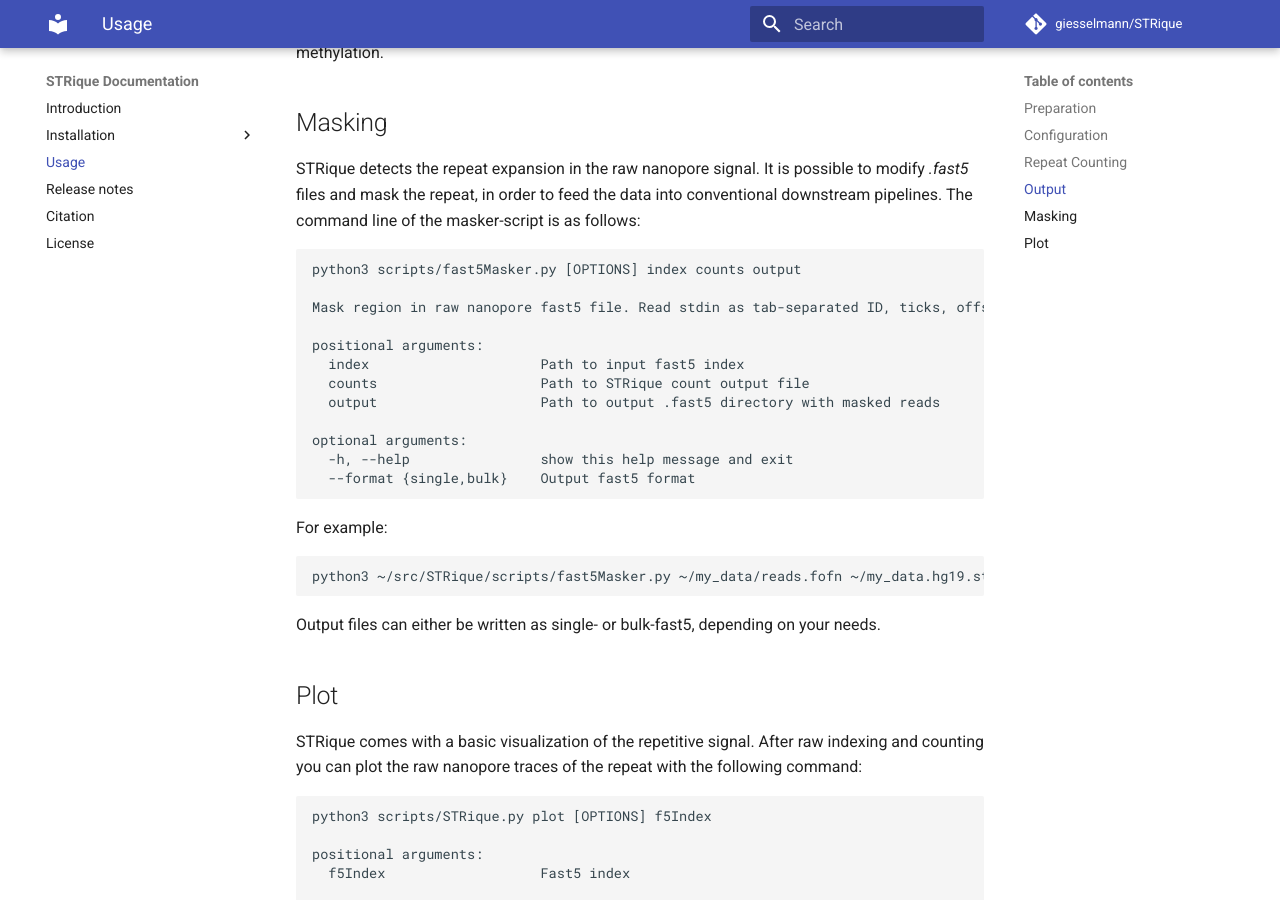
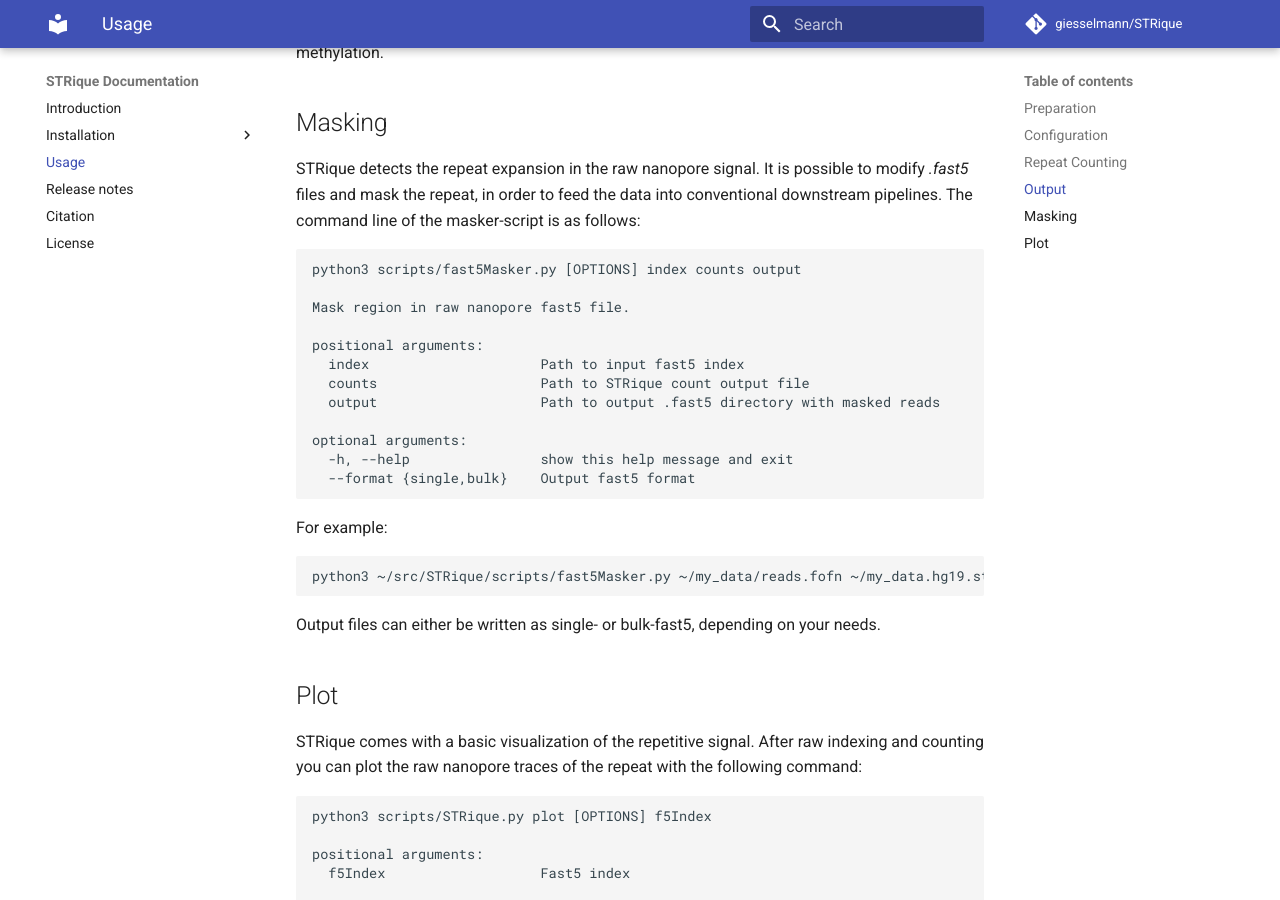
Before and after one commit to giesselmann/STRique, an MkDocs documentation site: the page built from docs/examples/intro.md, in a window 1280 px wide and 900 px high, scrolled down 2953 px. Built offline with MkDocs 1.6.1 and Material for MkDocs 9.7.7, drawn with Linux system fonts in a browser that asks for light colours; comment, search, counter and statistics services are not loaded.

````diff
--- a/docs/examples/intro.md
+++ b/docs/examples/intro.md
@@ -117,7 +117,7 @@ STRique detects the repeat expansion in the raw nanopore signal. It is possible
 ```
 python3 scripts/fast5Masker.py [OPTIONS] index counts output
 
-Mask region in raw nanopore fast5 file. Read stdin as tab-separated ID, ticks, offset
+Mask region in raw nanopore fast5 file.
 
 positional arguments:
   index                     Path to input fast5 index
````
Also changed, not shown: README.md (+1 -1 lines), 1 other file.
